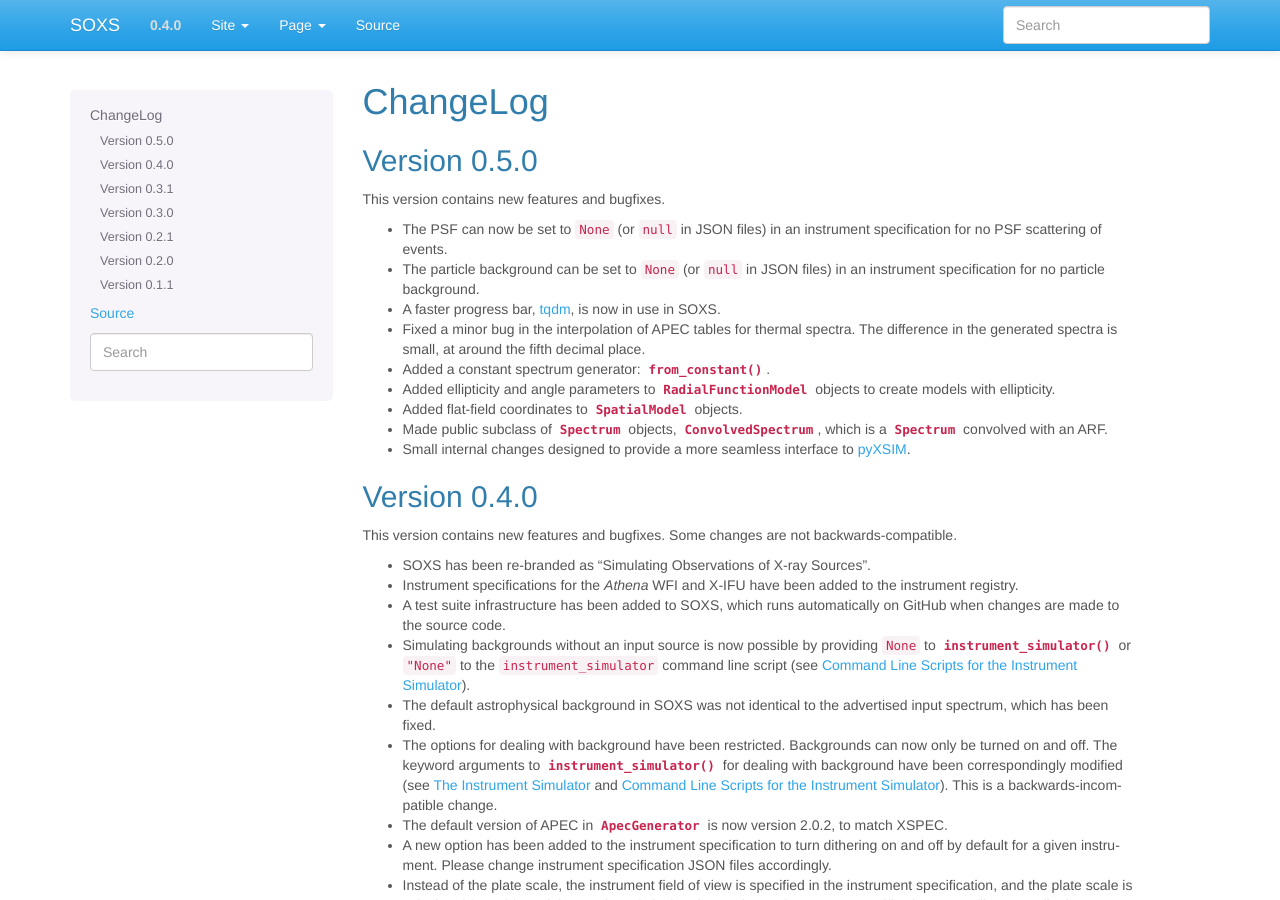
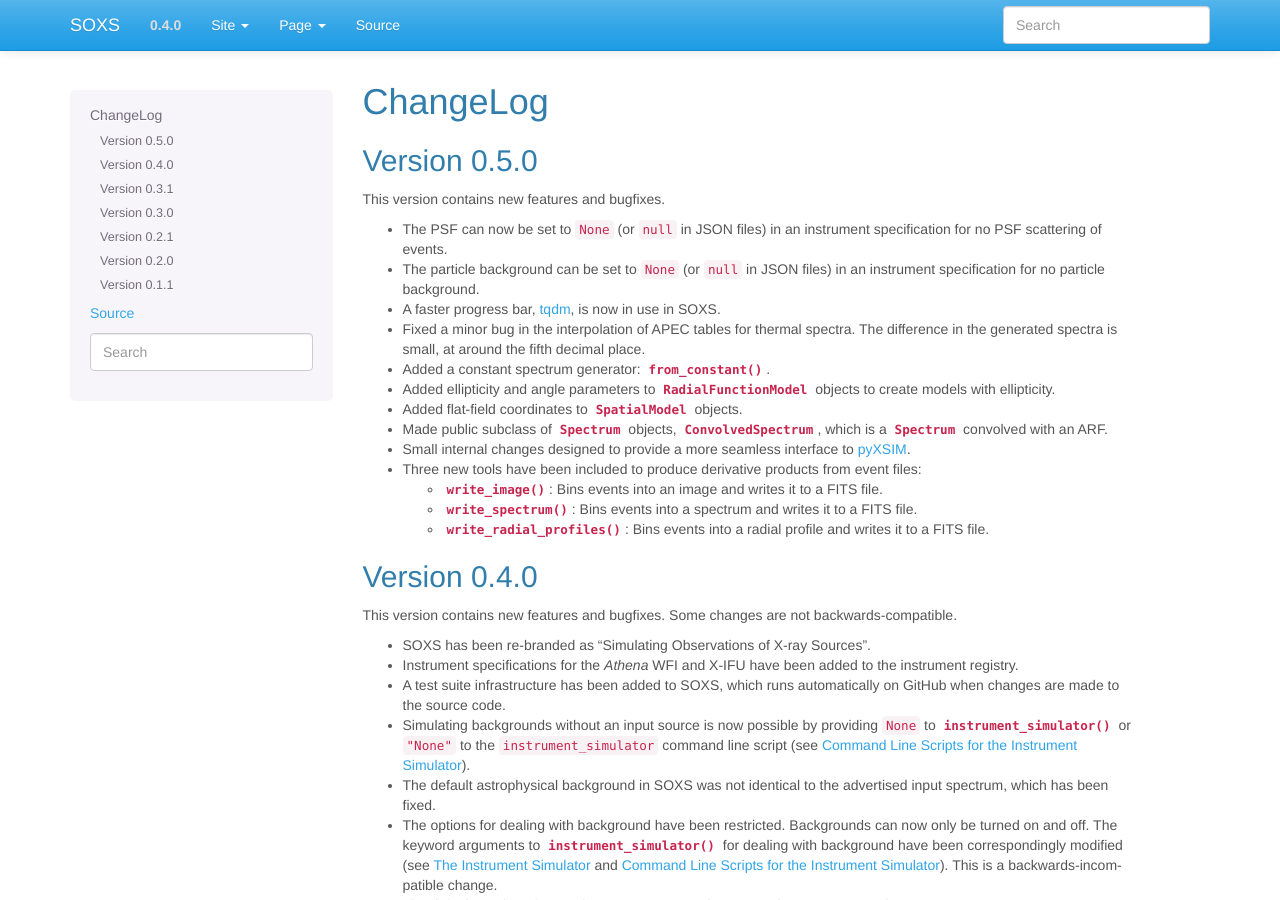
Before and after one commit to lynx-x-ray-observatory/soxs, a Sphinx documentation site: the page built from doc/source/changelog.rst, in a window 1280 px wide and 900 px high. Built offline with Sphinx 7.4.7, drawn with Linux system fonts in a browser that asks for light colours.

Commit message:
Updating changelog. Starting work on event tool docs.

```diff
--- a/doc/source/changelog.rst
+++ b/doc/source/changelog.rst
@@ -23,6 +23,11 @@ This version contains new features and bugfixes.
   which is a :class:`~soxs.spectra.Spectrum` convolved with an ARF.
 * Small internal changes designed to provide a more seamless interface to
   `pyXSIM <http://hea-www.cfa.harvard.edu/~jzuhone/pyxsim>`_.
+* Three new tools have been included to produce derivative products from event files:
+
+  * :func:`~soxs.events.write_image`: Bins events into an image and writes it to a FITS file.
+  * :func:`~soxs.events.write_spectrum`: Bins events into a spectrum and writes it to a FITS file.
+  * :func:`~soxs.events.write_radial_profiles`: Bins events into a radial profile and writes it to a FITS file.
 
 Version 0.4.0
 -------------
--- a/doc/source/python/index.rst
+++ b/doc/source/python/index.rst
@@ -13,3 +13,4 @@ This section documents the Python interface to SOXS.
    simput
    instrument
    background
+   event_tools
```
Also changed, not shown: doc/source/python/event_tools.rst (added, +16 -0 lines).
